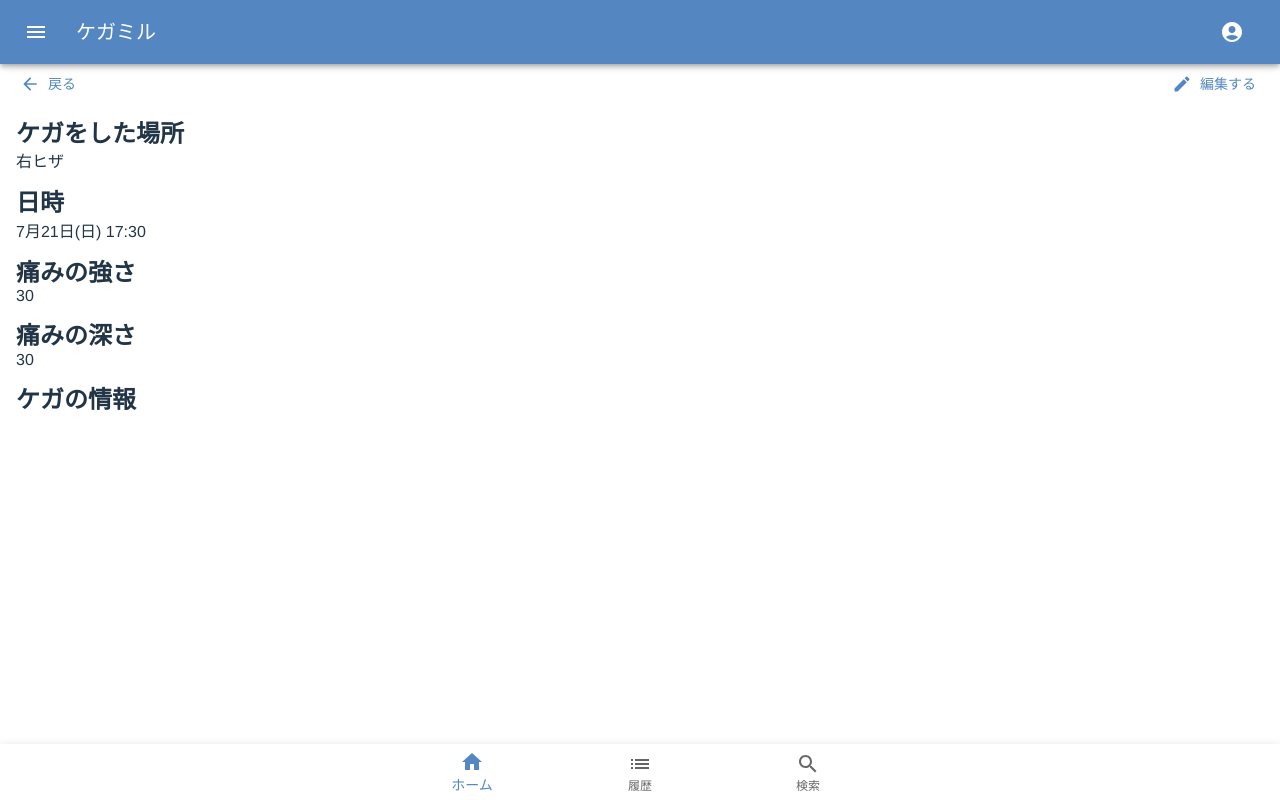
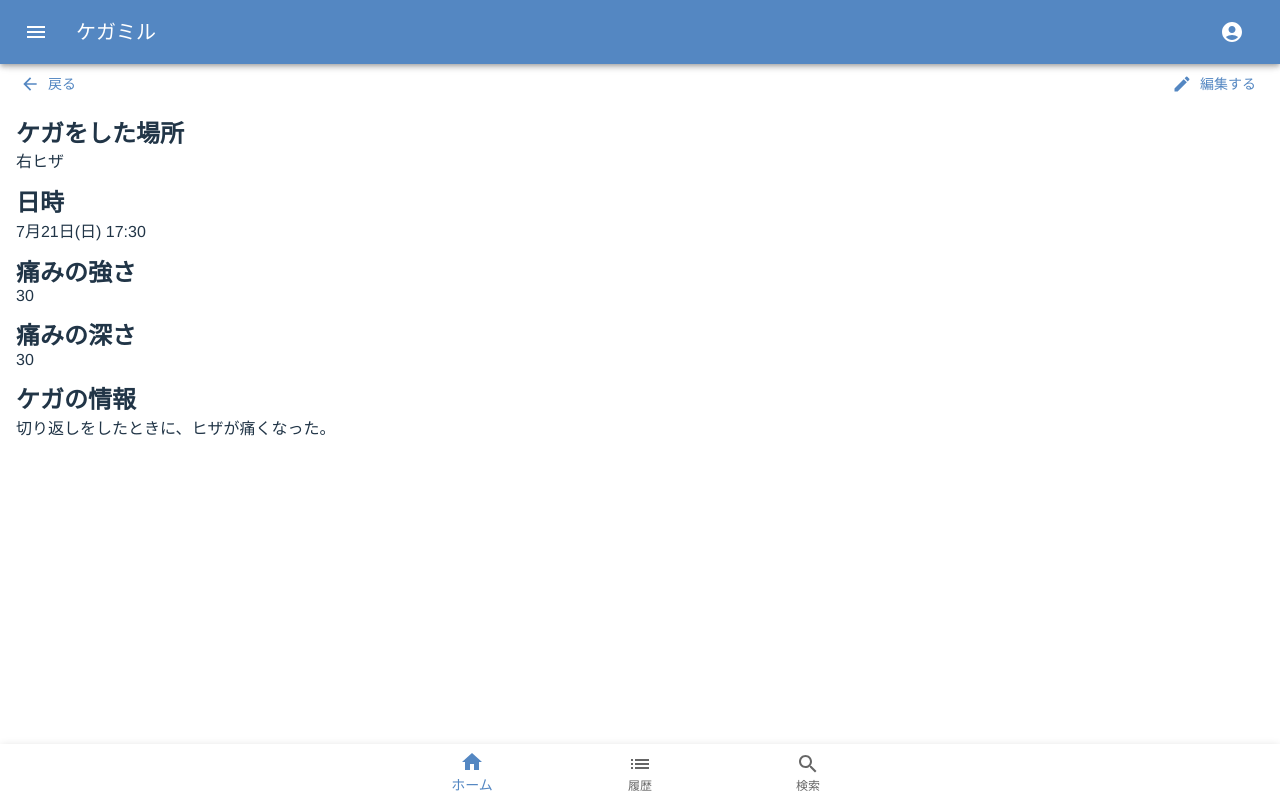
Before and after one commit to newt239/kegamiru, a React (Vite) app: page /injure in a window 1280 px wide. Built offline with nearby package versions, Linux system fonts and the light colour scheme.

Commit message:
add: description

```diff
--- a/src/routes/injure.tsx
+++ b/src/routes/injure.tsx
@@ -35,7 +35,7 @@ export const Route = createFileRoute("/injure")({
         <H4>痛みの深さ</H4>
         <Box>30</Box>
         <H4>ケガの情報</H4>
-        <Box></Box>
+        <Box>切り返しをしたときに、ヒザが痛くなった。</Box>
       </Box>
     );
   },
```
